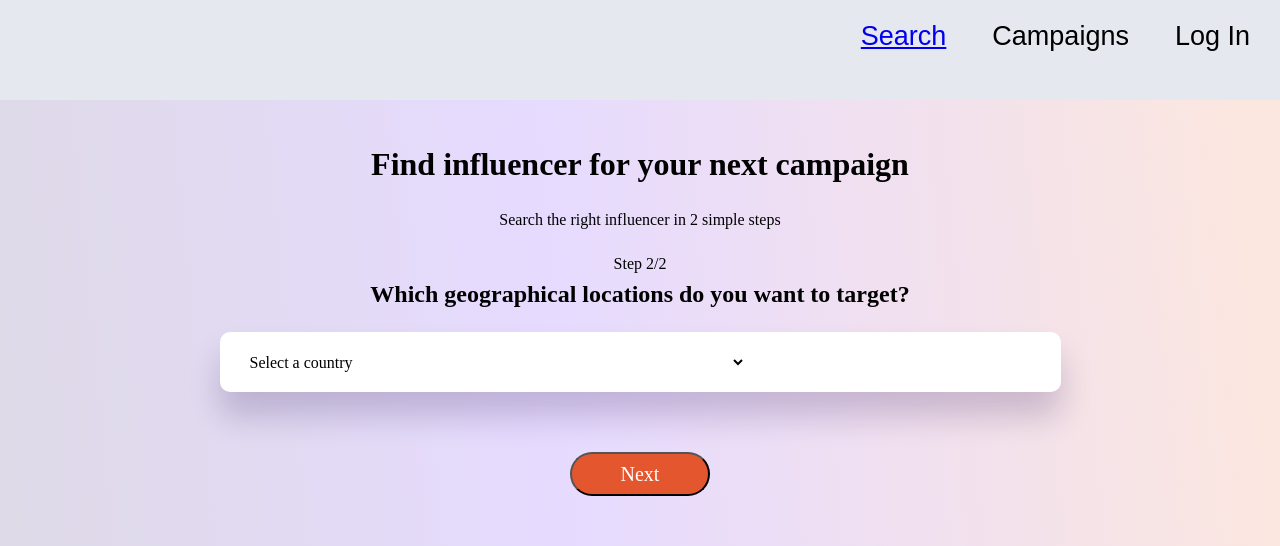
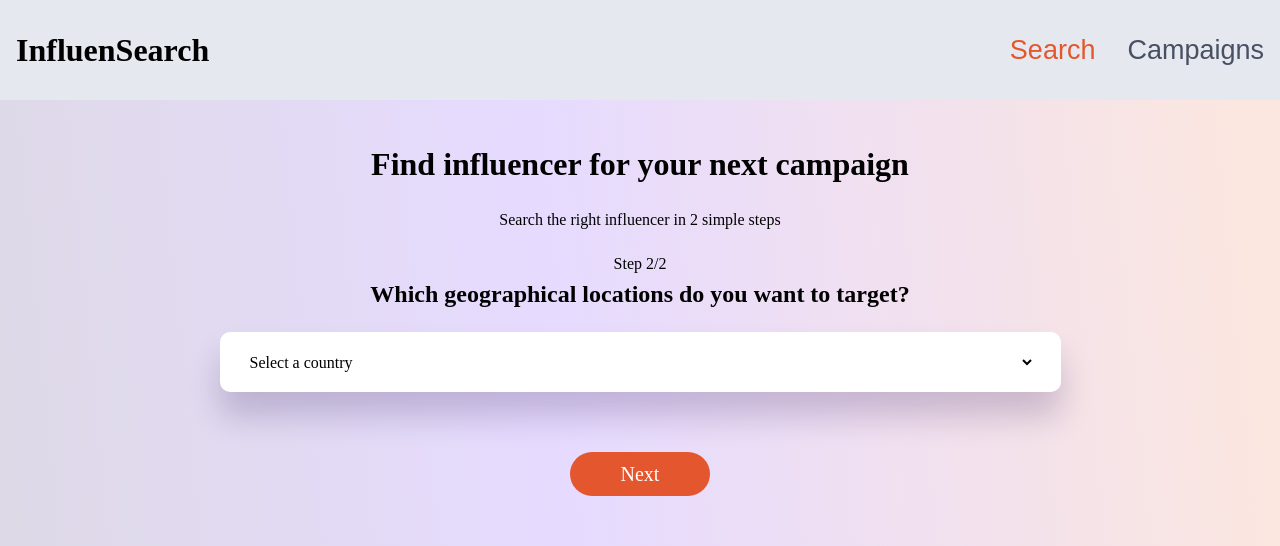
Before and after one commit to OctoPol7/InfluenSeach-by-Mars, a React (Create React App) app in the folder my-app/: page /search in a window 1280 px wide. Both pictures are taken after a click on the button "Next". Shown: the top 546 px of the page. Built offline with nearby package versions, Linux system fonts and the light colour scheme.

Commit message:
Styling header and filter tags

```diff
--- a/my-app/src/SearchPage/FilterTag.js
+++ b/my-app/src/SearchPage/FilterTag.js
@@ -1,12 +1,12 @@
 import React from 'react'
-
+import CloseIcon from '../CloseIcon.png'
 
 const FilterTag = props => {
     return (
       <>
         <div className="filtertag">
           {props.name}
-          <button type="button">x</button>
+          <button type="button"> <img src={CloseIcon} alt="Close"></img></button>
         </div>
       </>
     );
--- a/my-app/src/SearchPage/StepOne.js
+++ b/my-app/src/SearchPage/StepOne.js
@@ -25,13 +25,7 @@ const StepOne = props => {
           resetButton={props.resetButton}
         /> */}
         <div
-          className="search_inp_div"
-          style={{
-            display: "flex",
-            flexDirection: "row",
-            justifyContent: "space-between",
-          }}
-        >
+          className="search_inp_div">
           <form onSubmit={addHandler}>
             <input
               className="search_input"
@@ -40,11 +34,9 @@ const StepOne = props => {
               value={keyword}
               onChange={keywordHandler}
             />
-            <button type="submit" style={{ display: "none" }}>
-              Add
-            </button>
           </form>
 
+        <div className="search-filters">
           {props.keywordArray.map((key) => (
             <FilterTag
               name={key}
@@ -60,19 +52,7 @@ const StepOne = props => {
           ) : (
             <></>
           )}
-
-           {/* <label
-            style={{
-              display: "flex",
-              justifyContent: "center",
-              alignItems: "center",
-            }}
-          >
-            <div className="reset_circle" onClick={props.resetButton}>
-              Reset
-            </div>
-          </label>  */}
-
+        </div>
         </div>
       </>
     );
--- a/my-app/src/SearchPage/StepTwo.js
+++ b/my-app/src/SearchPage/StepTwo.js
@@ -1045,13 +1045,7 @@ const [selectedCountry, setSelectedCountry] = useState("");
           resetButton={props.resetButton}
         /> */}
         <div
-          className="search_inp_div"
-          style={{
-            display: "flex",
-            flexDirection: "row",
-            justifyContent: "space-between",
-          }}
-        >
+          className="search_inp_div">
 
           <select className="search_input" onChange={changeHandler} required>
             {props.location ? (
@@ -1066,10 +1060,8 @@ const [selectedCountry, setSelectedCountry] = useState("");
               </option>
             ))}
           </select>
-          {/* <button type="submit">Add</button>
-          </form> */}
 
-
+          <div className="search-filters">
           {props.keywordArray.map((key) => (
             <FilterTag name={key} />
           ))}
@@ -1082,18 +1074,7 @@ const [selectedCountry, setSelectedCountry] = useState("");
           ) : (
             <></>
           )}
-
-          {/* <label
-            style={{
-              display: "flex",
-              justifyContent: "center",
-              alignItems: "center",
-            }}
-          > */}
-            {/* <div className="reset_circle" onClick={props.resetButton}>
-              Reset
-            </div> */}
-          {/* </label> */}
+        </div>
         </div>
       </>
     );
--- a/my-app/src/header.js
+++ b/my-app/src/header.js
@@ -6,12 +6,12 @@ const Header = props => {
     return (
       <div className="header">
         {/* Add logo here */}
+        <h1>InfluenSearch</h1>
         <ul className="nav">
           <li>
             <NavLink to="/search">Search</NavLink>
           </li>
           <li>Campaigns </li>
-          <li>Log In </li>
         </ul>
       </div>
     );
--- a/my-app/src/sass/partials/_header-footer.scss
+++ b/my-app/src/sass/partials/_header-footer.scss
@@ -1,22 +1,48 @@
 .header {
     height: 100px;
     background-color:#E5E8EF;
+    display: grid;
+    grid-template-columns: repeat(2, 1fr);
+    padding: 0 1rem;
 }
+
+.header ul {
+    display: flex;
+    flex-flow: row nowrap;
+    justify-content: flex-end;
+}
+
  .nav ul{
     display: block;
 }
+
 .nav li {
     display: inline;
     font-size: 27px;
-    padding-right: 30px;
+    color: #485063;
 }
 .nav {
     float: right;
     margin-right: 100px;
     margin-top: 30px;
 }
+
+.nav li .active {
+    color:#E4572E;
+    text-decoration: none;
+}
+
 .menubtn{
     float: right;
     display: none;
     background-color: #E4572E;
 }
+
+.header h1 {
+    align-self: center;
+    color: linear-gradient(90deg, #E4572E 4.7%, #5A0DFE 50.55%, #120037 100%);
+}
+
+.header li {
+    align-self: center;
+}
--- a/my-app/src/sass/partials/_layout.scss
+++ b/my-app/src/sass/partials/_layout.scss
@@ -374,12 +374,17 @@
 }
 
 .searchpage .search_input {
-    max-width: 500px;
     height: 40px;
     background-color: transparent;
     border: none;
     width: 100%;
 }
+
+// .searchpage .search_inp_div {
+//     display: "flex";
+//     flex-direction: "row";
+//     justify-content: "space-between";
+// }
 
 .searchpage .filter{
     width: 100px;
@@ -388,6 +393,16 @@
     color:white;
     margin:5px;
     border-radius: 5px;
+}
+
+.searchpage .search_inp_div .filtertag {
+    padding: 0.25rem;
+    margin-right: 1rem;
+}
+
+.searchpage .search_inp_div .search-filters {
+    display: flex;
+    flex-flow: row wrap;
 }
 
 .searchpage .tag_div{
@@ -407,6 +422,7 @@
     font-size: 20px;
     color: white;
     border-radius: 500px;
+    border: none;
 }
 
 .searchpage .influ-cards li {
--- a/my-app/src/sass/partials/_navigation.scss
+++ b/my-app/src/sass/partials/_navigation.scss
@@ -4,14 +4,6 @@
     padding: 0;
 }
 
-.header li {
-    padding: 1rem;
-}
-
-.header ul {
-    display: flex;
-    flex-flow: row nowrap;
-}
 .nav {
     float: right;
     margin-right: 100px;
@@ -21,5 +13,8 @@
     font-family: sans-serif;
     display: inline;
     font-size: 27px;
-    padding-right: 30px;
 }
+
+.nav li:first-of-type {
+    padding-right: 2rem;
+}
--- a/my-app/src/style.css
+++ b/my-app/src/style.css
@@ -102,15 +102,6 @@ select {
   padding: 0;
 }
 
-.header li {
-  padding: 1rem;
-}
-
-.header ul {
-  display: flex;
-  flex-flow: row nowrap;
-}
-
 .nav {
   float: right;
   margin-right: 100px;
@@ -121,7 +112,10 @@ select {
   font-family: sans-serif;
   display: inline;
   font-size: 27px;
-  padding-right: 30px;
+}
+
+.nav li:first-of-type {
+  padding-right: 2rem;
 }
 
 /* MEDIA ============================================ */
@@ -140,10 +134,28 @@ img {
   padding: 2rem;
 }
 
+.searchpage .filtertag button img {
+  display: inline-block;
+}
+
+.searchpage .filtertag button {
+  border-radius: 50%;
+  border: none;
+}
+
 /* HEADER FOOTER =================================== */
 .header {
   height: 100px;
   background-color: #E5E8EF;
+  display: grid;
+  grid-template-columns: repeat(2, 1fr);
+  padding: 0 1rem;
+}
+
+.header ul {
+  display: flex;
+  flex-flow: row nowrap;
+  justify-content: flex-end;
 }
 
 .nav ul {
@@ -153,7 +165,7 @@ img {
 .nav li {
   display: inline;
   font-size: 27px;
-  padding-right: 30px;
+  color: #485063;
 }
 
 .nav {
@@ -162,10 +174,24 @@ img {
   margin-top: 30px;
 }
 
+.nav li .active {
+  color: #E4572E;
+  text-decoration: none;
+}
+
 .menubtn {
   float: right;
   display: none;
   background-color: #E4572E;
+}
+
+.header h1 {
+  align-self: center;
+  color: linear-gradient(90deg, #E4572E 4.7%, #5A0DFE 50.55%, #120037 100%);
+}
+
+.header li {
+  align-self: center;
 }
 
 /* LAYOUT =========================================== */
@@ -531,7 +557,6 @@ img {
 }
 
 .searchpage .search_input {
-  max-width: 500px;
   height: 40px;
   background-color: transparent;
   border: none;
@@ -545,6 +570,16 @@ img {
   color: white;
   margin: 5px;
   border-radius: 5px;
+}
+
+.searchpage .search_inp_div .filtertag {
+  padding: 0.25rem;
+  margin-right: 1rem;
+}
+
+.searchpage .search_inp_div .search-filters {
+  display: flex;
+  flex-flow: row wrap;
 }
 
 .searchpage .tag_div {
@@ -564,6 +599,7 @@ img {
   font-size: 20px;
   color: white;
   border-radius: 500px;
+  border: none;
 }
 
 .searchpage .influ-cards li {
```
Also changed, not shown: my-app/src/SearchPage/SearchInput.js (+2 -19 lines), my-app/src/sass/partials/_media.scss (+9 -0 lines), my-app/src/CloseIcon.png (added), 1 other file (tests, documents, lock files or other folders).
